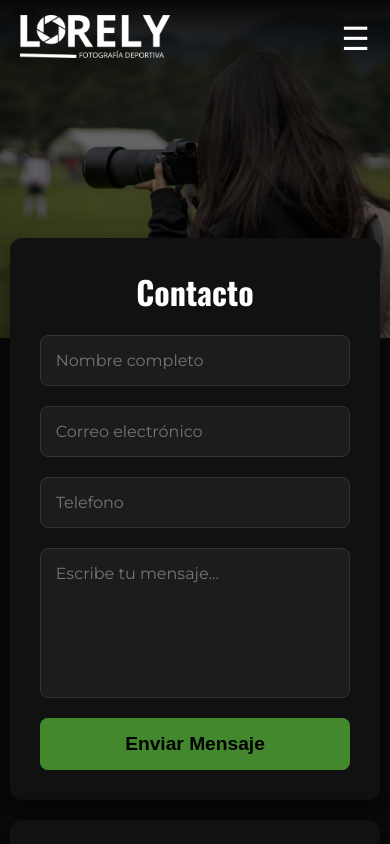
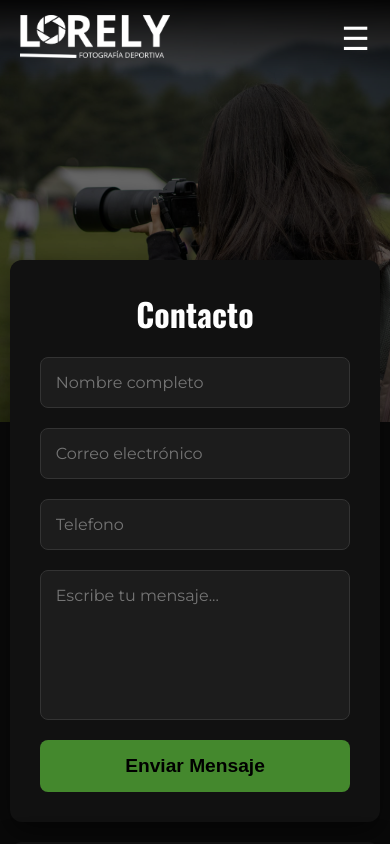
Before and after one commit to AxelCortes162/LorelyFotos, a plain HTML site: page contacto.html in a window 390 px wide. Shown: the top 844 px of the page. Drawn offline with nearby package versions, Linux system fonts and the light colour scheme.

Commit message:
MargintopContacto

```diff
--- a/contacto.css
+++ b/contacto.css
@@ -165,15 +165,15 @@
 @media (max-width: 768px) {
 
     .contact-hero {
-        height: 40vh;
+        height: 50vh;
     }
 
     .contact-content-wrapper {
         width: 95%;
         flex-direction: column;
-        margin-top: -100px;
         margin-left: 2.5%;
         gap: 20px;
+        margin-top: calc(40vh - 500px);
     }
 
     .contact-form-box,
```
